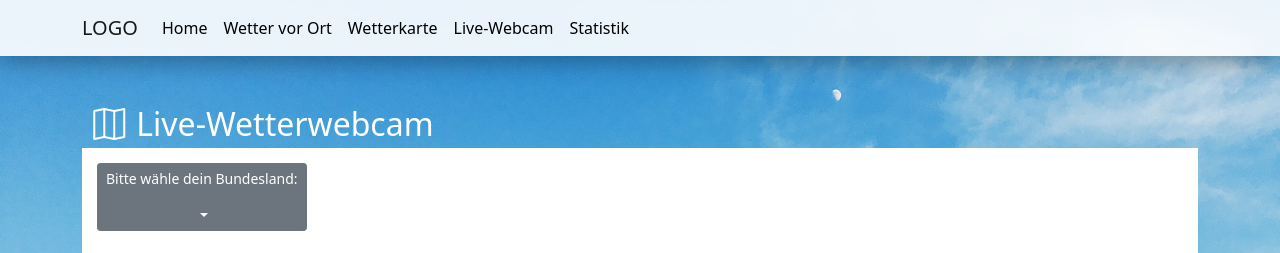
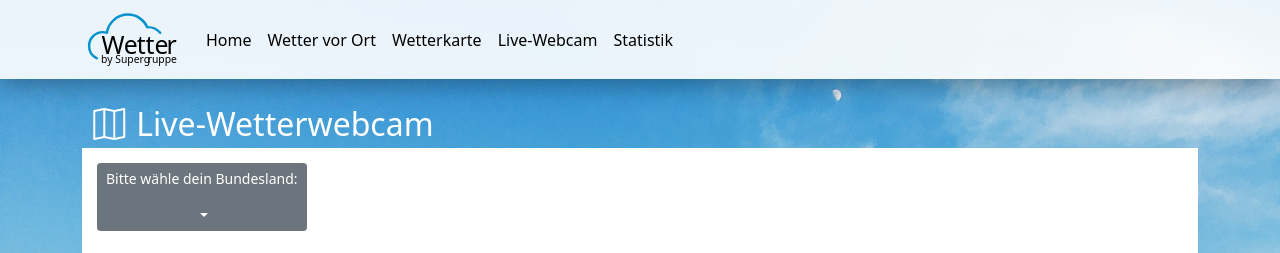
Before and after one commit to derkirgise/wetterwebseite, a plain HTML site: page webcam.html in a window 1280 px wide. Shown: the top 253 px of the page. Drawn offline with nearby package versions, Linux system fonts and the light colour scheme.

Commit message:
navbar head updated

```diff
--- a/webcam.html
+++ b/webcam.html
@@ -18,15 +18,33 @@
 <body>
   <nav class="navbar navbar-expand-lg navbar-light fixed-top">
     <div class="container">
-      <a class="navbar-brand" href="#">LOGO</a>
-      <button class="navbar-toggler" type="button" data-bs-toggle="collapse" data-bs-target="#navbarSupportedContent"
-        aria-controls="navbarSupportedContent" aria-expanded="false" aria-label="Toggle navigation">
+        <a class="navbar-brand" href="index.html">
+            <svg width="100px" viewBox="0 0 300 160" version="1.1" xmlns="http://www.w3.org/2000/svg" xmlns:xlink="http://www.w3.org/1999/xlink" xml:space="preserve" xmlns:serif="http://www.serif.com/" style="fill-rule:evenodd;clip-rule:evenodd;stroke-linecap:round;stroke-linejoin:round;stroke-miterlimit:10;">
+                <rect id="ArtBoard1" x="0" y="0" width="300" height="160" style="fill:none;" />
+                <g>
+                    <path
+                        d="M234.531,59.192C225.584,48.904 212.4,42.4 197.699,42.4C197.068,42.4 196.453,42.472 195.829,42.494C185.844,20.29 163.576,4.805 137.651,4.805C105.619,4.805 79.18,28.425 74.604,59.192C70.79,58.028 66.751,57.393 62.565,57.393C39.757,57.393 21.265,75.885 21.265,98.687C21.265,115.078 30.818,129.242 44.66,135.914"
+                        style="fill:none;fill-rule:nonzero;stroke:rgb(6,146,205);stroke-width:7.37px;" />
+                </g>
+                <g>
+                    <text x="58.502px" y="122.448px"
+                        style="font-family:'SegoeUI', 'Segoe UI', sans-serif;font-size:74.392px;">W<tspan
+                            x="125.084px 163.987px " y="122.448px 122.448px ">et</tspan>te<tspan x="253.308px "
+                            y="122.448px ">r</tspan></text>
+                    <text x="57.377px" y="149.881px"
+                        style="font-family:'SegoeUI', 'Segoe UI', sans-serif;font-size:31.078px;">by Superg<tspan
+                            x="196.925px " y="149.881px ">r</tspan>uppe</text>
+                </g>
+            </svg>
+
+        </a>
+        <button class="navbar-toggler" type="button" data-bs-toggle="collapse" data-bs-target="#navbarSupportedContent" aria-controls="navbarSupportedContent" aria-expanded="false" aria-label="Toggle navigation">
             <span class="navbar-toggler-icon"></span>
         </button>
         <div class="collapse navbar-collapse" id="navbarSupportedContent">
             <ul class="navbar-nav me-auto mb-2 mb-lg-0">
                 <li class="nav-item">
-            <a class="nav-link active" aria-current="page" href="#">Home</a>
+                    <a class="nav-link active" aria-current="page" href="index.html">Home</a>
                 </li>
                 <li class="nav-item">
                     <a class="nav-link" href="weather.html">Wetter vor Ort</a>
```
Lines whose indentation alone changed are shown as unchanged.
